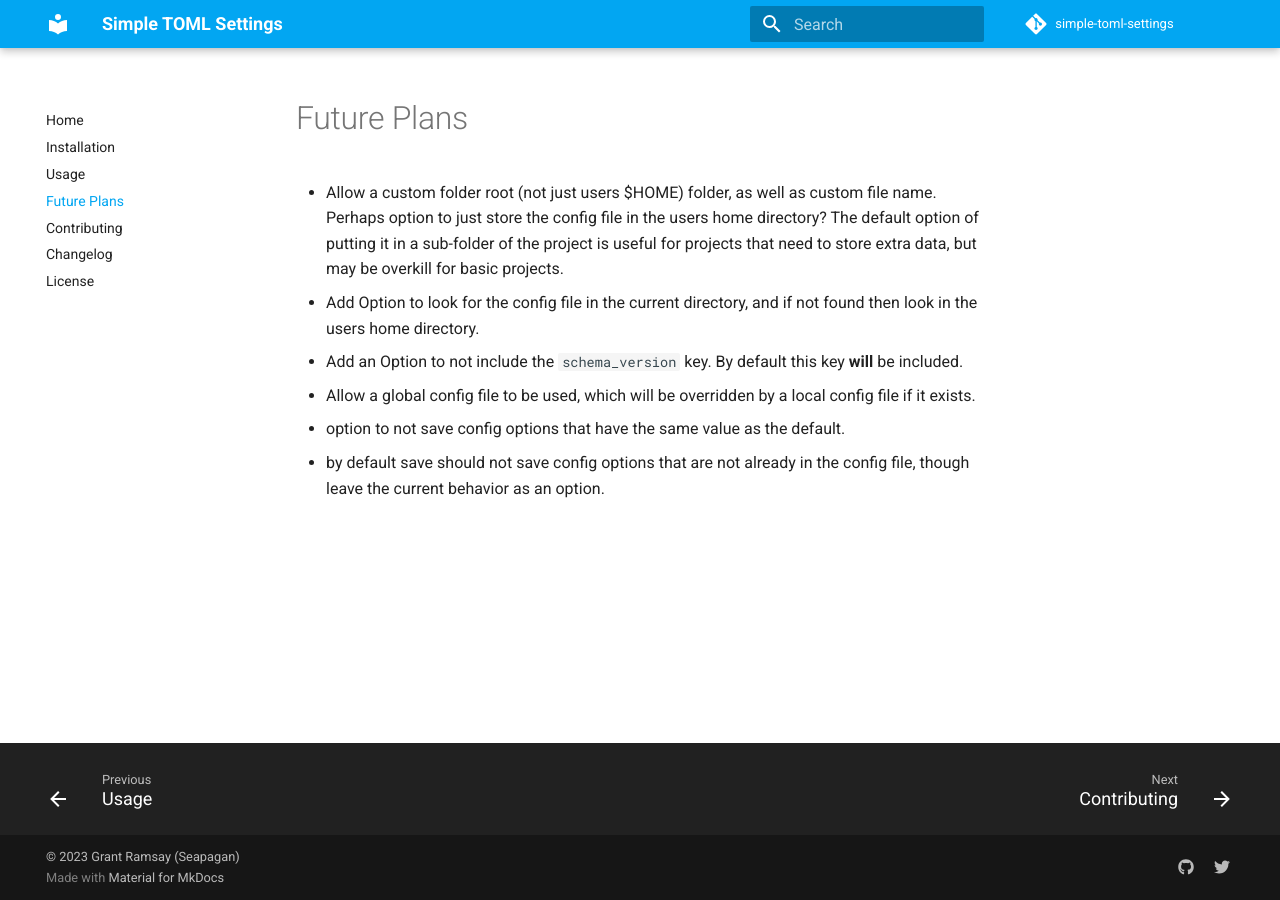
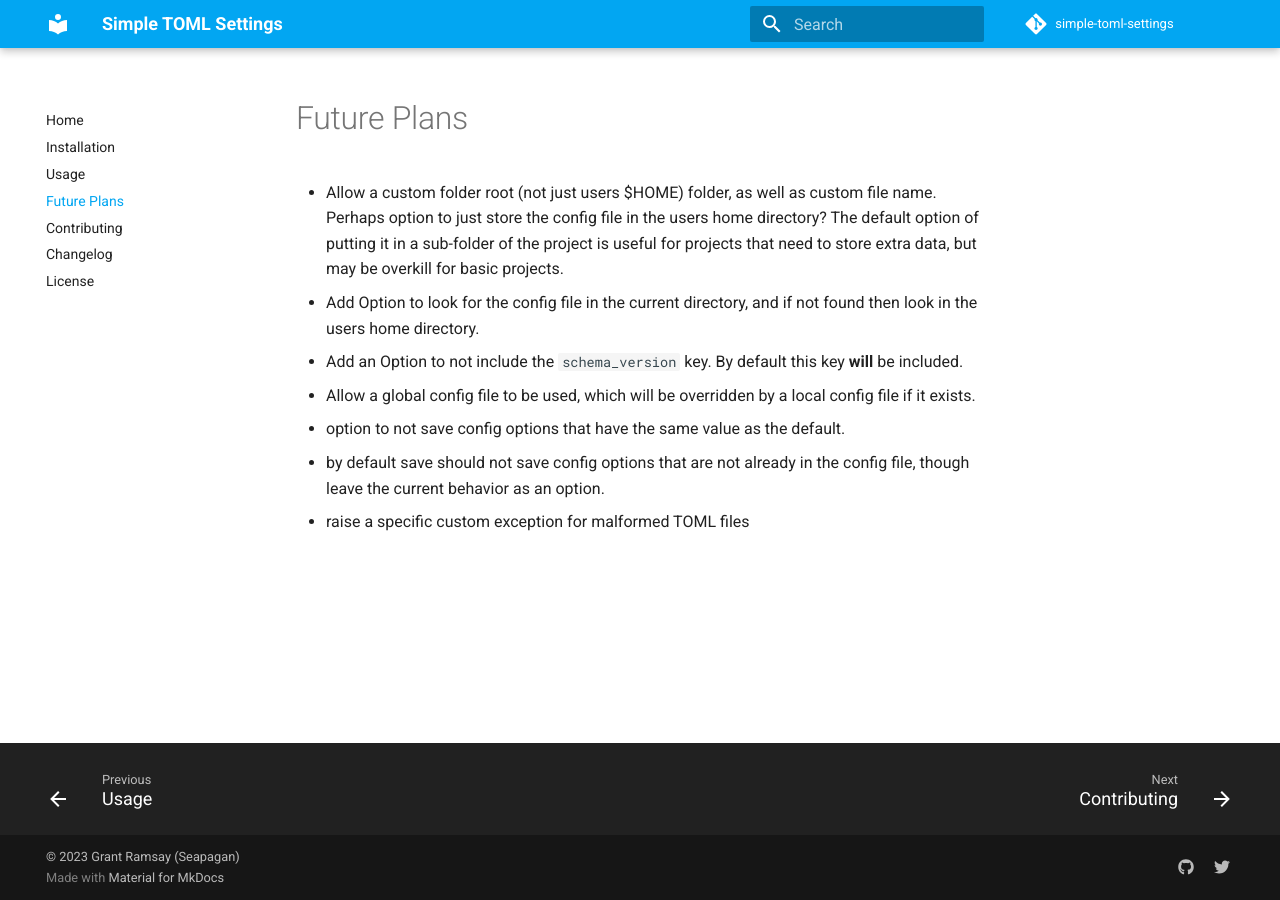
Before and after one commit to seapagan/simple-toml-settings, an MkDocs documentation site: the page built from docs/future-plans.md, in a window 1280 px wide. Built offline with MkDocs 1.6.1 and Material for MkDocs 9.7.7, drawn with Linux system fonts in a browser that asks for light colours; comment, search, counter and statistics services are not loaded.

Commit message:
update TODO
Signed-off-by: Grant Ramsay <seapagan@gmail.com>

```diff
--- a/TODO.md
+++ b/TODO.md
@@ -14,3 +14,4 @@
 - option to not save config options that have the same value as the default.
 - by default save should not save config options that are not already in the
   config file, though leave the current behavior as an option.
+- raise a specific custom exception for malformed TOML files
```
